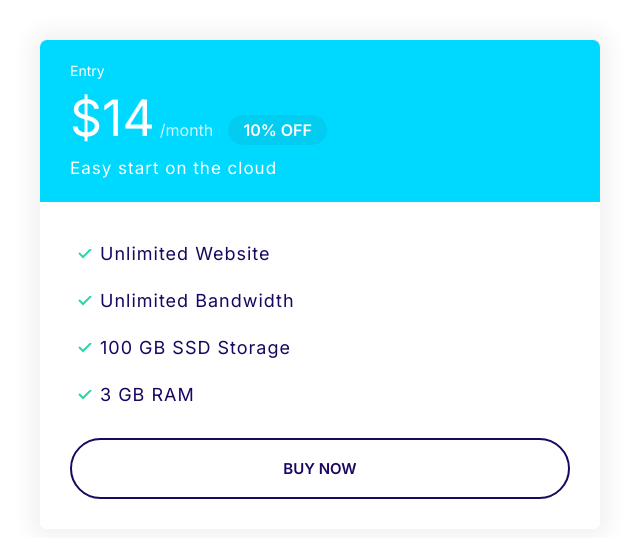
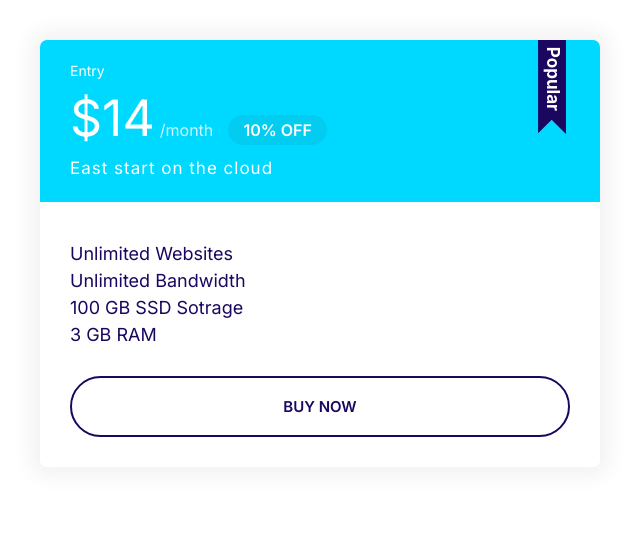
Before and after one commit to Samih51/moshify, a plain HTML site: page index.html in a window 1280 px wide. Shown: the whole page, without its empty margins (0-640 px from the left). Drawn offline with Linux system fonts and the light colour scheme.

Commit message:
definig the popular badge on the plan

```diff
--- a/css/styles.css
+++ b/css/styles.css
@@ -276,6 +276,17 @@ a {
   margin-bottom: 2rem;
   letter-spacing: 1px;
 }
+.plan--popular .card__header {
+  position: relative;
+}
+.plan--popular .card__header::before {
+  content: url(../images/popular.svg);
+  width: 40px;
+  display: inline-block;
+  position: absolute;
+  top: -6px;
+  right: 5%;
+}
 @media screen and (min-width: 1024px) {
   .plan__name {
     font-size: 1.4rem;
--- a/index.html
+++ b/index.html
@@ -2,11 +2,9 @@
 <html lang="en">
   <head>
     <meta charset="UTF-8" />
-    <meta http-equiv="X-UA-Compatible" content="IE=edge" />
     <meta name="viewport" content="width=device-width, initial-scale=1.0" />
     <title>Document</title>
-    <link rel="preconnect" href="https://fonts.googleapis.com" />
-    <link rel="preconnect" href="https://fonts.gstatic.com" crossorigin />
+    <link rel="preconnect" href="https://fonts.gstatic.com" />
     <link
       href="https://fonts.googleapis.com/css2?family=Inter:wght@400;600;700&display=swap"
       rel="stylesheet"
@@ -16,21 +14,21 @@
   </head>
   <body>
     <div style="width: 50%; padding: 4rem">
-      <div class="plan">
+      <div class="plan plan--popular">
         <div class="card card--secondary">
           <header class="card__header">
             <h3 class="plan__name">Entry</h3>
             <span class="plan__price">$14</span>
             <span class="plan__billing-cycle">/month</span>
             <span class="badge badge--secondary badge--small">10% OFF</span>
-            <span class="plan__description">Easy start on the cloud</span>
+            <span class="plan__description">East start on the cloud</span>
           </header>
           <div class="card__body">
-            <ul class="list list--tic">
-              <li class="list__items">Unlimited Website</li>
-              <li class="list__items">Unlimited Bandwidth</li>
-              <li class="list__items">100 GB SSD Storage</li>
-              <li class="list__items">3 GB RAM</li>
+            <ul class="list list--tick">
+              <li class="list__item">Unlimited Websites</li>
+              <li class="list__item">Unlimited Bandwidth</li>
+              <li class="list__item">100 GB SSD Sotrage</li>
+              <li class="list__item">3 GB RAM</li>
             </ul>
             <button class="btn btn--outline btn--block">Buy Now</button>
           </div>
```
Also changed, not shown: css/components/plan-popular.html (added, +20 -0 lines), images/popular.svg (added).
